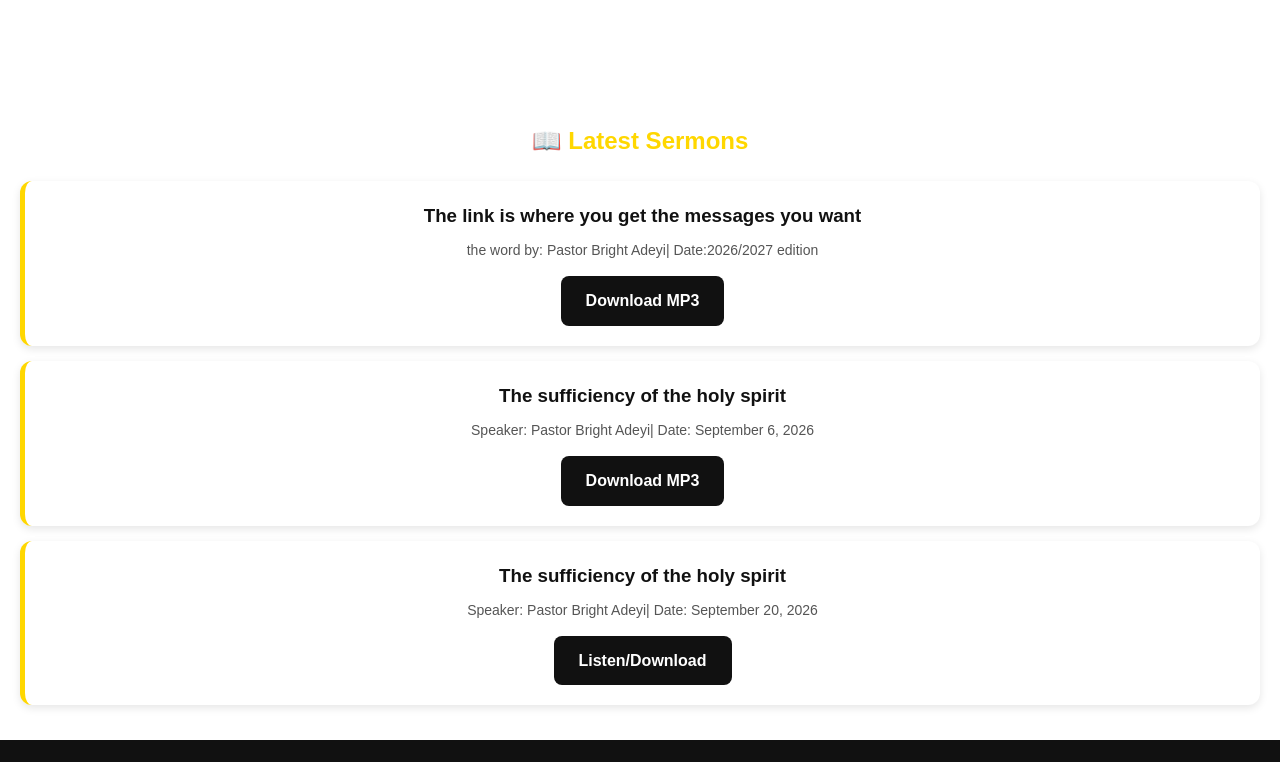
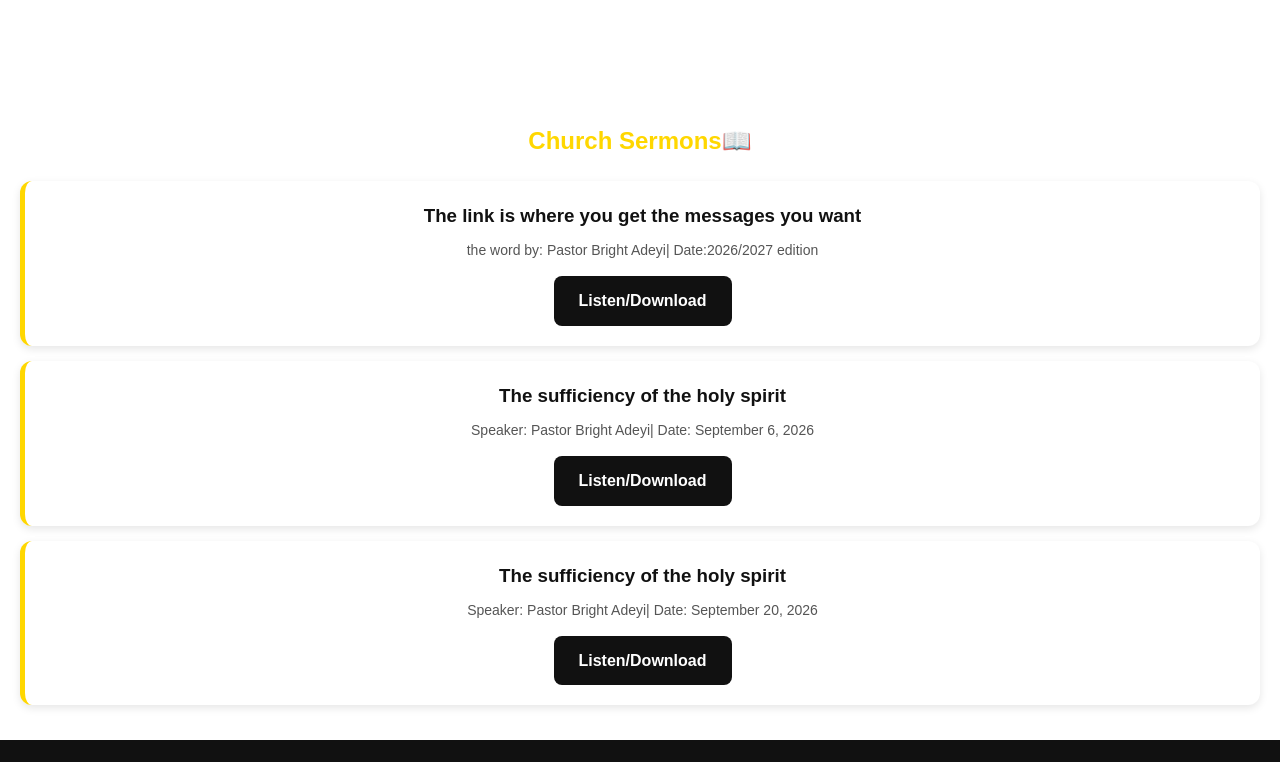
Before and after one commit to Davidtech090/Embassy-website-, a plain HTML site: page index.html in a window 1280 px wide. Shown: the part 4680-5442 px from the top of the page. Drawn offline with Linux system fonts and the light colour scheme.

Commit message:
Restore original index.html content

```diff
--- a/index.html
+++ b/index.html
@@ -482,18 +482,18 @@
 
     </section>
     <section class="messages">
-  <h2>📖 Latest Sermons</h2>
+  <h2>Church Sermons📖</h2>
 
   <div class="sermon-card">
     <h3>The link is where you get the messages you want</h3>
     <p>the word by: Pastor Bright Adeyi| Date:2026/2027 edition</p>
-    <a href="sermons/power-of-presence.mp3" download class="download-btn">Download MP3</a>
+    <a href="https://drive.google.com/your-link-here" target="_blank" class="download-btn">Listen/Download</a>
   </div>
 
   <div class="sermon-card">
     <h3>The sufficiency of the holy spirit</h3>
     <p>Speaker: Pastor Bright Adeyi| Date: September 6, 2026</p>
-    <a href="sermons/walking-victory.mp3" download class="download-btn">Download MP3</a>
+    <a href="https://drive.google.com/your-link-here" target="_blank" class="download-btn">Listen/Download</a>
   </div>
 
   <div class="sermon-card">
```
